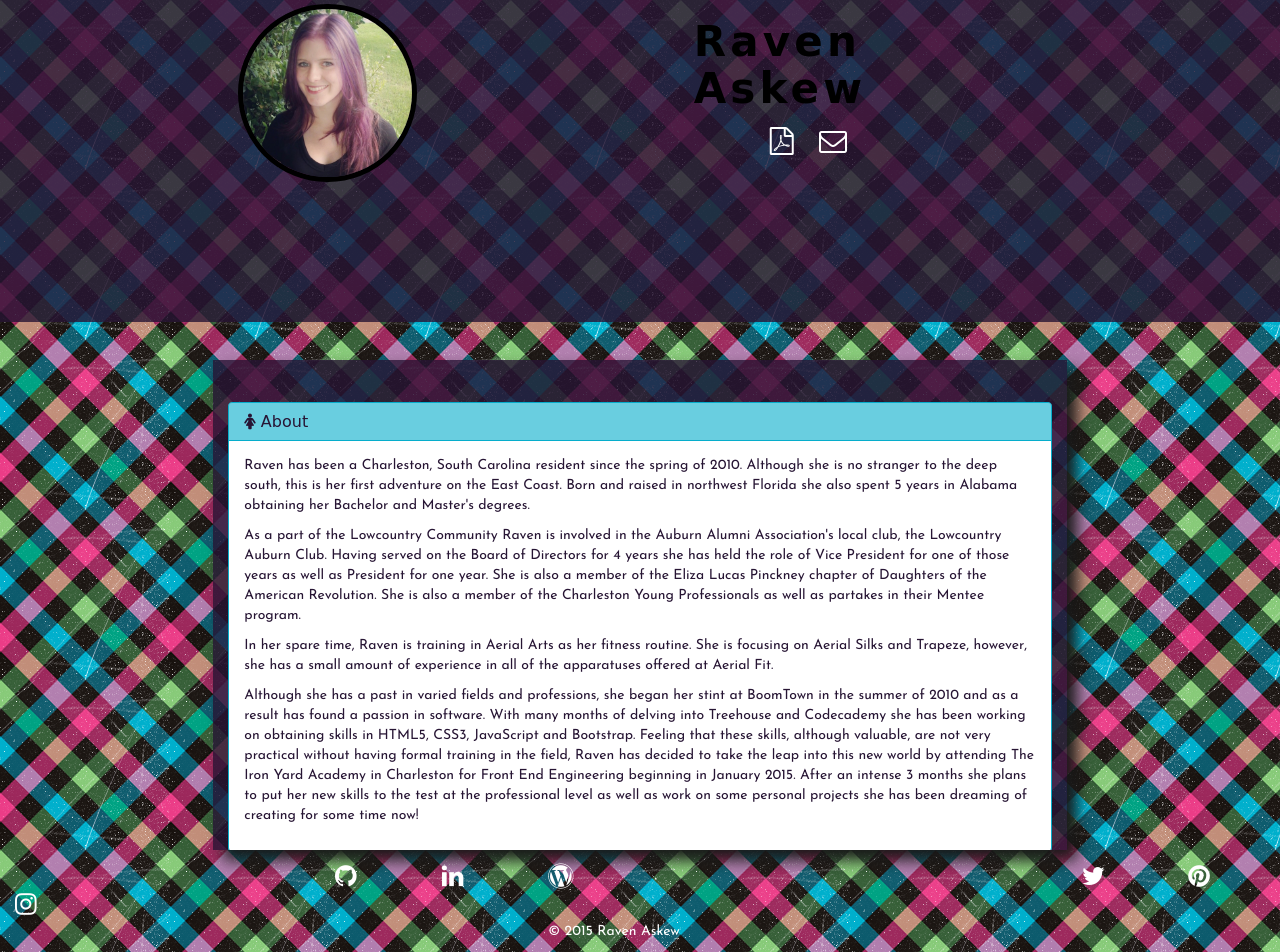
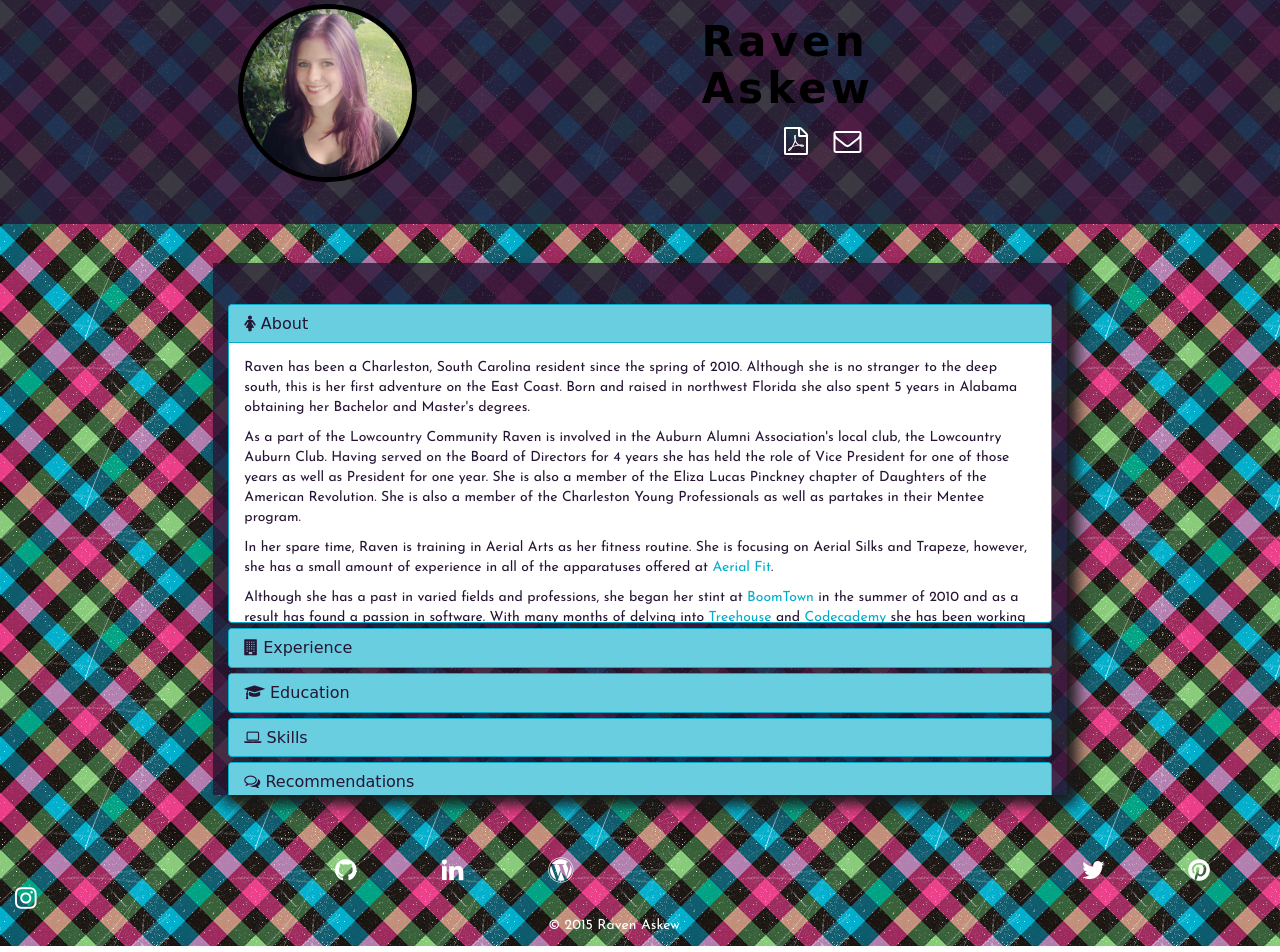
Before and after one commit to raveve/ravenaskewv2, a website: page index.html in a window 1280 px wide. Drawn offline with nearby package versions, Linux system fonts and the light colour scheme; a web font is replaced by a local one.

Commit message:
More changes to 320 min media query.

```diff
--- a/css/base.scss
+++ b/css/base.scss
@@ -21,7 +21,7 @@ $shadow: #191919;
 
   header {
     background-color: $purple-background;
-    height: 23em;
+    height: 10%;
       img {
      margin-top: 2%;
      width: 100%;
@@ -37,8 +37,16 @@ $shadow: #191919;
     font-weight: bold;
     color: $black;
     margin-top: 5%;
-    padding-left: 10%;
-    padding-right: 10%;
+    padding-left: 12%;
+    padding-right: 12%;
+  }
+
+  .contact {
+    margin-bottom: 5%;
+  }
+
+  .pdf {
+    margin-left: 8%;
   }
 
   .contact a {
@@ -54,7 +62,7 @@ $shadow: #191919;
   .site-center {
     background-color: $purple-background;
     margin-top: 3%;
-    height: 35em;
+    height: 38em;
     -webkit-box-shadow: 10px 10px 15px 0px $shadow;
     -moz-box-shadow: 10px 10px 15px 0px $shadow;
     box-shadow: 10px 10px 15px 0px $shadow;
@@ -83,6 +91,14 @@ $shadow: #191919;
     margin-top: 5%;
   }
 
+  .panel-body {
+    height: 20em;
+    overflow: scroll;
+    a {
+      color: $blue;
+    }
+  }
+
   .panel-default > .panel-heading {
     background-color: $blue-background;
   }
@@ -107,12 +123,8 @@ $shadow: #191919;
     text-decoration: none;
   }
 
-  .rec-body :first-child {
-    margin-bottom: 0;
-  }
-
   .sub-rec {
-    margin-top: 2%;
+    margin-top: 10%;
   }
 
   .rec-info {
@@ -121,10 +133,13 @@ $shadow: #191919;
   }
 
   .social {
-    padding-top: 1%;
+    padding-top: 5%;
     a {
       font-size: 1.8em;
       line-height: 1.1em;
+    }
+    i:hover {
+      color: $black;
     }
   }
 
@@ -138,3 +153,11 @@ $shadow: #191919;
   }
 
 }
+
+/*******************************
+480PX RESPONSIVE
+*******************************/
+
+@media screen and (min-width: 480px) {
+
+}
--- a/css/main.css
+++ b/css/main.css
@@ -8,7 +8,7 @@
     background: url("../images/Plaid_5_by_fairybliss.png"); }
   header {
     background-color: rgba(39, 21, 52, 0.8);
-    height: 23em; }
+    height: 10%; }
     header img {
       margin-top: 2%;
       width: 100%;
@@ -21,8 +21,12 @@
     font-weight: bold;
     color: #000000;
     margin-top: 5%;
-    padding-left: 10%;
-    padding-right: 10%; }
+    padding-left: 12%;
+    padding-right: 12%; }
+  .contact {
+    margin-bottom: 5%; }
+  .pdf {
+    margin-left: 8%; }
   .contact a {
     color: #FFFFFF;
     font-size: 2em;
@@ -32,7 +36,7 @@
   .site-center {
     background-color: rgba(39, 21, 52, 0.8);
     margin-top: 3%;
-    height: 35em;
+    height: 38em;
     -webkit-box-shadow: 10px 10px 15px 0px #191919;
     -moz-box-shadow: 10px 10px 15px 0px #191919;
     box-shadow: 10px 10px 15px 0px #191919;
@@ -49,6 +53,11 @@
     color: #271534; }
   .panel-group {
     margin-top: 5%; }
+  .panel-body {
+    height: 20em;
+    overflow: scroll; }
+    .panel-body a {
+      color: #06adcb; }
   .panel-default > .panel-heading {
     background-color: rgba(6, 173, 203, 0.6); }
   .panel-default {
@@ -61,20 +70,24 @@
     text-decoration: none; }
   .panel-heading a:hover {
     text-decoration: none; }
-  .rec-body :first-child {
-    margin-bottom: 0; }
   .sub-rec {
-    margin-top: 2%; }
+    margin-top: 10%; }
   .rec-info {
     text-align: right;
     font-style: italic; }
   .social {
-    padding-top: 1%; }
+    padding-top: 5%; }
     .social a {
       font-size: 1.8em;
       line-height: 1.1em; }
+    .social i:hover {
+      color: #000000; }
   .social .fa, .contact .fa {
     color: #FFFFFF; }
   footer p {
     padding-top: 2%;
     color: #FFFFFF; } }
+
+/*******************************
+480PX RESPONSIVE
+*******************************/
--- /dev/null
+++ b/css/oldbase.scss
@@ -0,0 +1,358 @@
+/*******************************
+320PX RESPONSIVE MEDIA QUERY
+*******************************/
+
+@media screen and (min-width: 320px) {
+
+}
+
+/*******************************
+360PX RESPONSIVE
+*******************************/
+
+@media screen and (min-width: 360px) {
+  h1 {
+    padding-left: 35%;
+  }
+
+  footer p {
+    margin: 2% 15% 2% 20%;
+  }
+}
+
+/*******************************
+420PX RESPONSIVE
+*******************************/
+
+@media screen and (min-width: 360px) {
+  h1 {
+    padding-left: 45%;
+  }
+
+  .contact {
+    margin-left: 30%;
+  }
+
+  .col-xs-offset-3 {
+    margin-left: 29%;
+}
+
+  .col-xs-offset-4 {
+    margin-left: 39%;
+}
+
+  footer p {
+    margin: 2% 15% 2% 25%;
+  }
+}
+
+/*******************************
+480PX RESPONSIVE
+*******************************/
+
+@media screen and (min-width: 480px) {
+  h1 {
+    font-size: 3.4em;
+    letter-spacing: .2em;
+    margin-top: 15%;
+    padding-left: 40%;
+  }
+
+  header {
+    height: 25%;
+  }
+
+  .col-xs-offset-3 {
+    margin-left: 28%;
+}
+
+  .contact {
+    margin: 0 0 5% 35%;
+    padding: 0 0 0 5%;
+  }
+
+  .contact a {
+    font-size: 2em;
+    line-height: 1.2em;
+    padding: 0 5% 0 0;
+  }
+
+  .col-xs-9.contact {
+    width: 68%;
+}
+
+  .site-center {
+    margin-top: 8%;
+    height: 35%;
+  }
+
+  .panel-body {
+    height: 25em;
+  }
+
+  .social {
+    padding-top: 1%;
+    a {
+      font-size: 1.8em;
+      line-height: 1.1em;
+    }
+  }
+
+  footer p {
+    padding-top: 2%;
+    margin-left: 27%;
+  }
+}
+
+/*******************************
+580PX RESPONSIVE
+*******************************/
+
+@media screen and (min-width: 580px) {
+  h1 {
+    padding-left: 50%;
+  }
+}
+
+/*******************************
+600PX RESPONSIVE
+*******************************/
+
+@media screen and (min-width: 600px) {
+  header img {
+    margin-left: 25%;
+    width: 50%;
+  }
+
+  h1 {
+    font-size: 3.4em;
+    letter-spacing: .2em;
+    margin-top: 15%;
+    padding-left: 60%;
+  }
+
+  header {
+    height: 20%;
+  }
+
+  .contact {
+    margin: 0 0 5% 25%;
+    padding: 0 0 0 14%;
+  }
+
+  .contact a {
+    font-size: 2.2em;
+    line-height: 1.4em;
+    padding: 0 5% 0 0;
+  }
+
+  .site-center {
+    margin-top: 7%;
+    height: 35%;
+  }
+
+  .panel-body {
+    height: 25em;
+  }
+
+  .panel-body p {
+    font-size: 1.1em;
+  }
+
+  .social {
+    padding-top: 2%;
+    a {
+      font-size: 2em;
+      line-height: 1.2em;
+    }
+  }
+
+  .col-xs-offset-3 {
+    margin-left: 30%;
+  }
+
+  footer p {
+    padding-top: 2%;
+    margin-left: 30%;
+  }
+}
+
+/*******************************
+640PX RESPONSIVE
+*******************************/
+
+@media screen and (min-width: 640px) {
+  header img {
+    margin-left: 28%;
+    width: 48%;
+  }
+
+  h1 {
+    margin-top: 12%;
+    padding-left: 65%;
+  }
+
+  header {
+    height: 18%;
+  }
+
+  .contact {
+    margin: 0 0 3% 25%;
+  }
+
+  .contact a {
+    font-size: 2.4em;
+    line-height: 1.6em;
+  }
+
+  .site-center {
+    margin-top: 6%;
+  }
+
+  footer p {
+    margin-left: 30%;
+  }
+}
+
+/*******************************
+640PX RESPONSIVE
+*******************************/
+
+@media screen and (min-width: 640px) {
+  header img {
+    margin-left: 31%;
+    width: 45%;
+  }
+
+  h1 {
+    margin-top: 10%;
+    padding-left: 68%;
+  }
+
+  header {
+    height: 15%;
+  }
+
+  .contact {
+    padding: 0 0 0 20%;
+  }
+
+  .contact a {
+    padding: 0 4% 0 0;
+  }
+}
+
+/*******************************
+768PX RESPONSIVE
+*******************************/
+
+@media screen and (min-width: 768px) {
+  header img {
+    margin-left: 28%;
+    width: 45%;
+  }
+
+  h1 {
+    font-size: 3.4em;
+    letter-spacing: .2em;
+    margin-top: 8%;
+    padding-left: 68%;
+  }
+
+  header {
+    height: 15%;
+  }
+
+  .contact {
+    margin: 0 0 3% 20%;
+    padding: 0 0 0 14%;
+  }
+
+  .contact a {
+    font-size: 2.4em;
+    line-height: 1.6em;
+    padding: 0 3% 0 0;
+  }
+
+  .site-center {
+    margin-top: 5%;
+    height: 35%;
+  }
+
+  .panel-body {
+    height: 25em;
+  }
+
+  .panel-body p {
+    font-size: 1.1em;
+  }
+
+  .social {
+    padding-top: 2%;
+    a {
+      font-size: 2em;
+      line-height: 1.2em;
+    }
+  }
+
+  .col-xs-offset-3 {
+    margin-left: 30%;
+  }
+
+  footer p {
+    padding-top: 2%;
+    margin-left: 30%;
+  }
+}
+
+/*******************************
+820PX RESPONSIVE
+*******************************/
+
+@media screen and (min-width: 820px) and (max-width: 991px)  {
+  header img {
+    margin-top: 2%;
+    margin-left: 32%;
+    width: 40%;
+  }
+
+  h1 {
+    letter-spacing: .1em;
+    margin-top: 6%;
+    padding-left: 80%;
+  }
+
+  header {
+    height: 12%;
+  }
+
+  .contact {
+    margin: 0 0 1% 20%;
+    padding: 0 0 0 26%;
+  }
+
+  .contact a {
+    font-size: 2.6em;
+    line-height: 1.8em;
+    padding: 0 2% 0 0;
+  }
+
+  footer p {
+    margin-left: 35%;
+  }
+
+}
+
+
+/*******************************
+FULL WEB
+*******************************/
+
+/*******************************
+BODY
+********************************/
+
+
+.rec-body :first-child {
+  margin-bottom: 0;
+}
--- a/index.html
+++ b/index.html
@@ -17,10 +17,10 @@
           <img src="images/raven-askew.jpg" alt="">
         </div>
         <div class="col-md-4 col-xs-8 col-xs-offset-2">
-          <h1>Raven <span class="rotate">Askew</span></h1>
+          <h1>Raven Askew</span></h1>
         </div>
-        <div class="col-md-2 col-xs-9 col-xs-offset-3 contact">
-          <a href="Raven_Askew_Resume.pdf" target="_blank"><i class="fa fa-file-pdf-o"></i></a>
+        <div class="col-md-2 col-xs-8 col-xs-offset-3 contact">
+          <a href="Raven_Askew_Resume.pdf" target="_blank" class="pdf"><i class="fa fa-file-pdf-o"></i></a>
           <a href="mailto:raven.askew@gmail.com" target="_blank"><i class="fa fa-envelope-o"></i></a>
         </div>
       </header>
```
